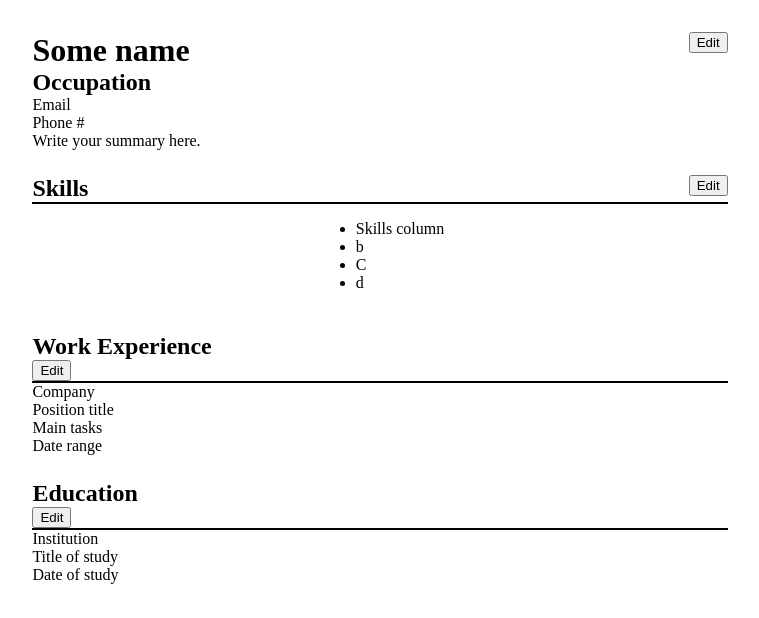
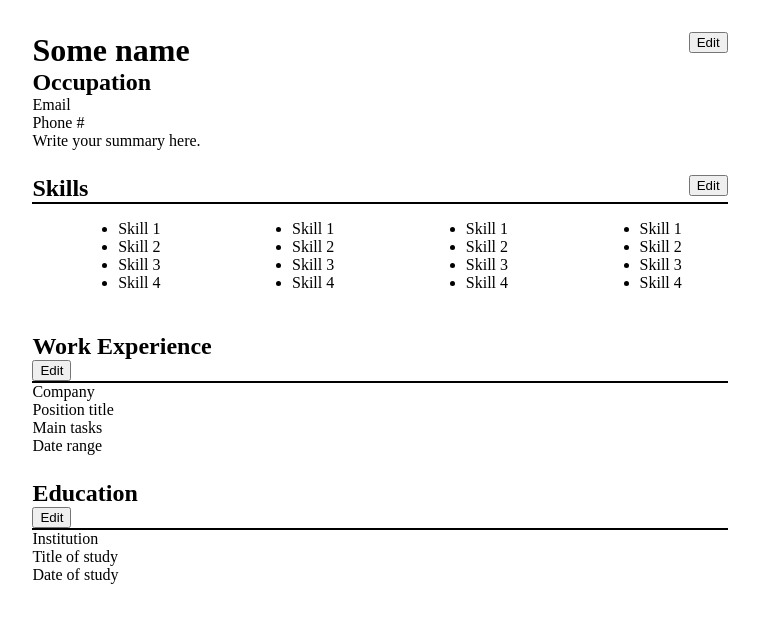
Before and after one commit to tupasj/TOP_CV_Application, a React (Create React App) app in the folder cv-project/: page / in a window 1280 px wide. Shown: the top 618 px of the page, without its empty margins (260-1019 px from the left). Built offline with nearby package versions, Linux system fonts and the light colour scheme.

Commit message:
Finished skills section

```diff
--- a/cv-project/src/components/Fieldset.js
+++ b/cv-project/src/components/Fieldset.js
@@ -2,7 +2,6 @@ import React, { Component } from "react";
 
 class Fieldset extends Component {
   render() {
-    const editing = this.props.editing;
     const textContents = this.props.textContents;
     const keyValues = this.props.keyValues;
     const fields = textContents.map((text, index) => (
@@ -12,7 +11,6 @@ class Fieldset extends Component {
     return (
       <div className="fieldset">
         <ul>
-          {console.log(editing)}
             {fields}
         </ul>
       </div>
--- a/cv-project/src/components/FieldsetEditable.js
+++ b/cv-project/src/components/FieldsetEditable.js
@@ -2,7 +2,6 @@ import React, { Component } from "react";
 
 class FieldsetEditable extends Component {
   render() {
-    const editing = this.props.editing;
     const keyValues = this.props.keyValues;
     const onSkillEdit = this.props.onSkillEdit;
     const inputs = this.props.textContents.map((text, index) => (
@@ -15,7 +14,6 @@ class FieldsetEditable extends Component {
 
     return (
       <form className="fieldset-editable">
-        {console.log(editing)}
         {inputs}
       </form>
     );
--- a/cv-project/src/components/Section.js
+++ b/cv-project/src/components/Section.js
@@ -37,6 +37,9 @@ class Section extends Component {
         <div className="divider"></div>
         <div className="skills-container">
             <SkillColumn editing={editing}></SkillColumn>
+            <SkillColumn editing={editing}></SkillColumn>
+            <SkillColumn editing={editing}></SkillColumn>
+            <SkillColumn editing={editing}></SkillColumn>
         </div>
       </section>
     );
--- a/cv-project/src/components/SkillColumn.js
+++ b/cv-project/src/components/SkillColumn.js
@@ -7,31 +7,18 @@ class SkillColumn extends Component {
     super(props);
 
     this.state = {
-      skills: ["Skills column", "b", "C", "d"],
+      skills: ["Skill 1", "Skill 2", "Skill 3", "Skill 4"],
     };
 
     this.onSkillEdit = this.onSkillEdit.bind(this);
   }
 
-  // onSkillEdit = (i) => {
-  //   this.setState((state) => {
-  //     const updatedArray = state.skills.map((skill, j) => {
-  //       if (j === i) {
-  //         return skill.target.value;
-  //       } else {
-  //         return skill;
-  //       }
-  //     });
+  onSkillEdit(input, index) {
+    const skillsArray = this.state.skills;
+    const currentElement = skillsArray[index];
 
-  //     return {
-  //       updatedArray,
-  //     };
-  //   });
-  // };
-
-  onSkillEdit(input) {
     this.setState({
-      skills: input.target.value,
+      currentElement: input.target.value,
     });
   }
 
```
